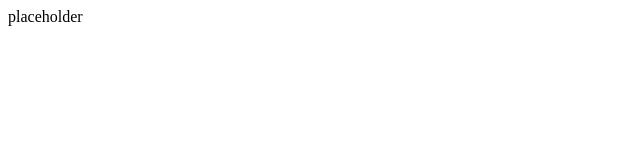
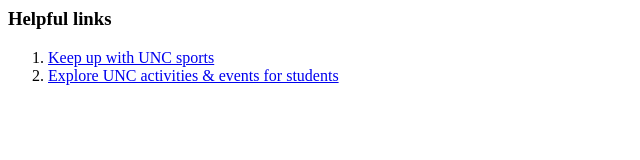
Before and after one commit to cdawunc/cdawunc.github.io, a plain HTML site: page index.html in a window 1280 px wide. Shown: the whole page, without its empty margins (0-640 px from the left). Drawn offline with Linux system fonts and the light colour scheme.

Commit message:
Update index.html

```diff
--- a/index.html
+++ b/index.html
@@ -3,6 +3,10 @@
     <title>COMM 636</title>
   </head>
   <body>
-    <p>placeholder</p>
+    <h3>Helpful links</h3>
+    <ol>
+      <li><a href="goheels.com">Keep up with UNC sports</a></li>
+      <li><a href="heellife.unc.edu">Explore UNC activities & events for students</a></li>
+    </ol>
   </body>
 </html>
```
